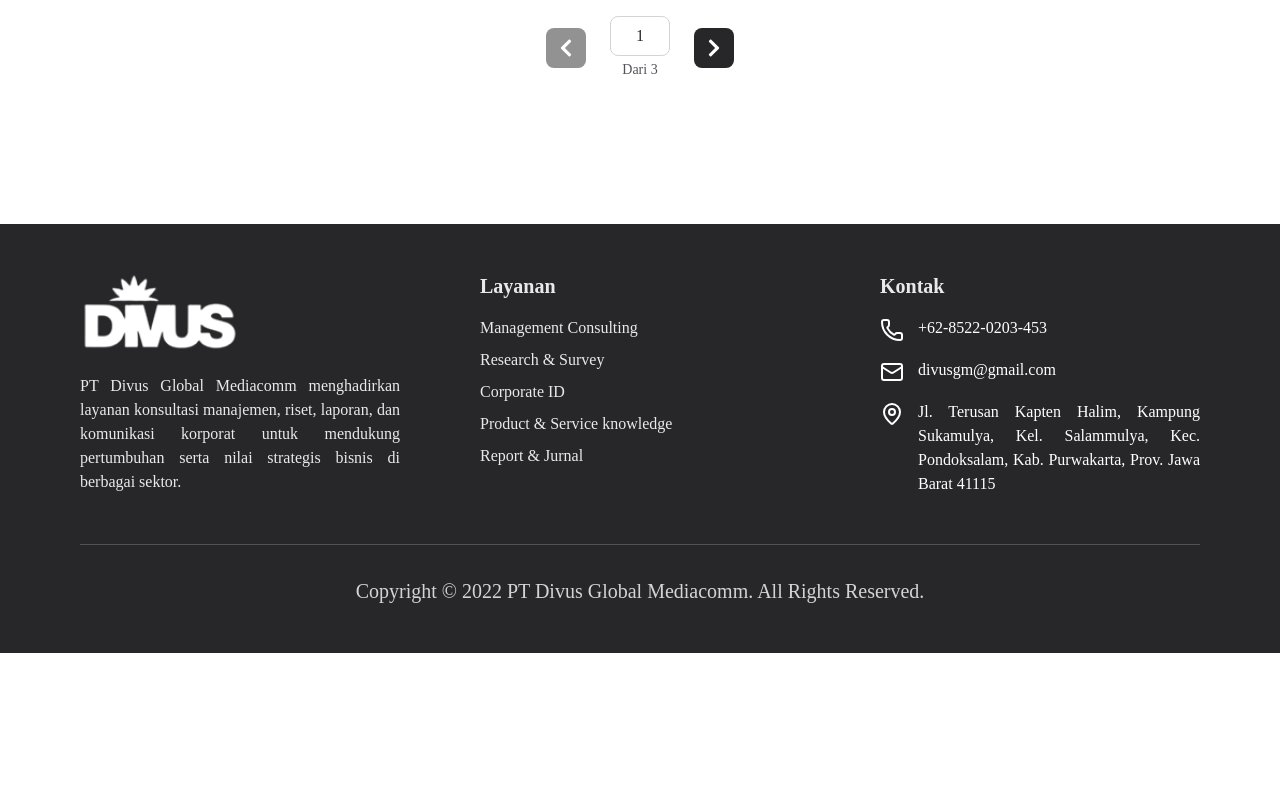
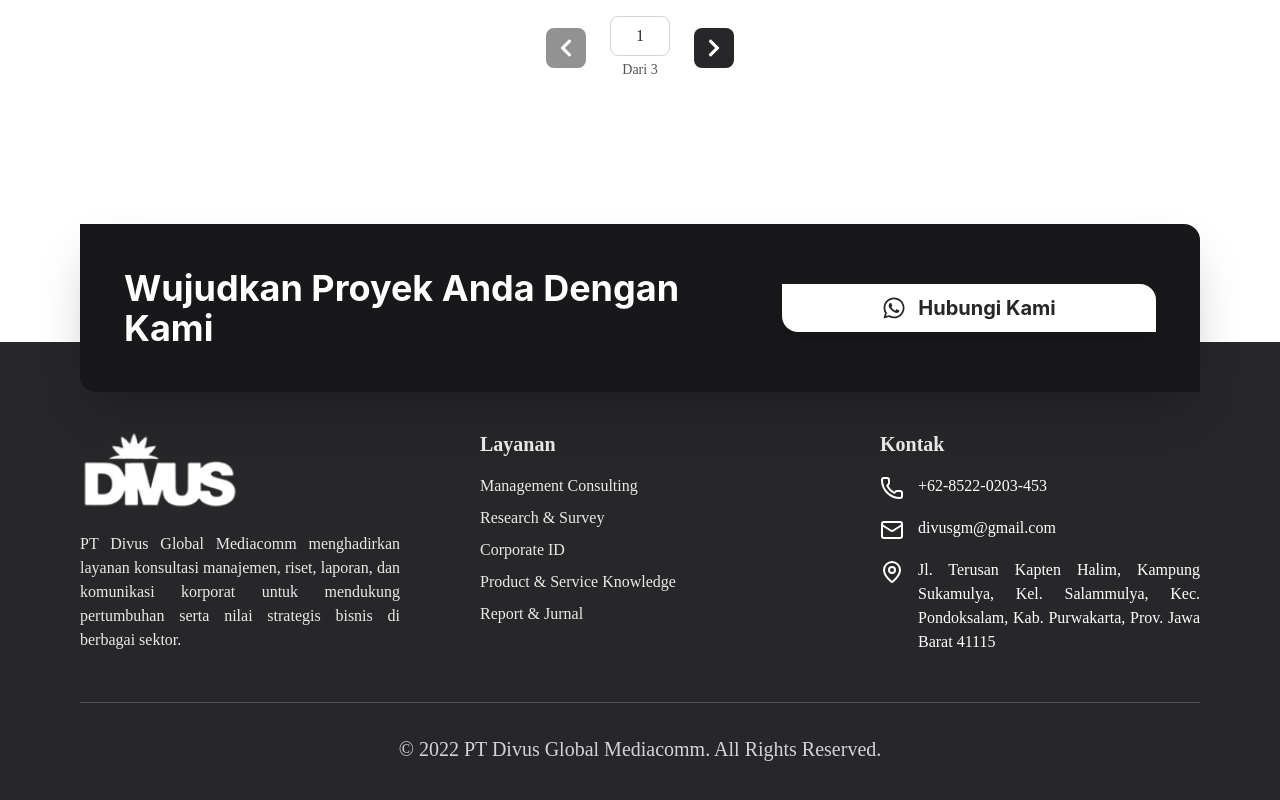
Before and after one commit to Rizkek/DavucCompro, a React (Create React App) app in the folder frontend/: page /proyek in a window 1280 px wide. Shown: the part 1472-2272 px from the top of the page. Before the commit the page ends 2125 px from the top, so only its background shows below. Built offline with nearby package versions, Linux system fonts and the light colour scheme.

Commit message:
update footer

```diff
--- a/frontend/src/App.jsx
+++ b/frontend/src/App.jsx
@@ -1,17 +1,18 @@
-import React from 'react';
-import { BrowserRouter as Router, Routes, Route } from 'react-router-dom';
-import Home from './pages/User/Home.jsx';
-import Navbar from './components/navbar.jsx';
-import Footer from './components/Footer.jsx';
-import ContactSection from './pages/User/Contact.jsx';
-import AboutMe from './pages/User/TentangKami.jsx';
-import HasilProject from './pages/User/Proyek.jsx';
-import Service from './pages/User/LayananProduk.jsx';
+import React from "react";
+import { BrowserRouter as Router, Routes, Route } from "react-router-dom";
+import Home from "./pages/User/Home.jsx";
+import Navbar from "./components/navbar.jsx";
+import Footer from "./components/Footer.jsx";
+import Footer2 from "./components/Footer2.jsx";
+import ContactSection from "./pages/User/Contact.jsx";
+import AboutMe from "./pages/User/TentangKami.jsx";
+import HasilProject from "./pages/User/Proyek.jsx";
+import Service from "./pages/User/LayananProduk.jsx";
 
 //admin
-import Login from './pages/Admin/LoginAdmin.jsx';
-import Register from './pages/Admin/RegisterAdmin.jsx';
-import DashboardAdmin from './pages/Admin/Dashboard.jsx';
+import Login from "./pages/Admin/LoginAdmin.jsx";
+import Register from "./pages/Admin/RegisterAdmin.jsx";
+import DashboardAdmin from "./pages/Admin/Dashboard.jsx";
 import LayananProduk from "./pages/Admin/LayananProduk.jsx";
 import Proyek from "./pages/Admin/Proyek.jsx";
 import Perusahaan from "./pages/Admin/Perusahaan.jsx";
@@ -37,19 +38,39 @@ function App() {
         <Route path="/login" element={<Login />} />
         <Route path="/register" element={<Register />} />
 
-         {/* Halaman admin (otomatis tampil Sidebar) */}
-        <Route path="/DashboardAdmin" element={<AdminLayout>
+        {/* Halaman admin (otomatis tampil Sidebar) */}
+        <Route
+          path="/DashboardAdmin"
+          element={
+            <AdminLayout>
               <DashboardAdmin />
-            </AdminLayout>} />
-        <Route path="/LayananProduk" element={<AdminLayout>
+            </AdminLayout>
+          }
+        />
+        <Route
+          path="/LayananProduk"
+          element={
+            <AdminLayout>
               <LayananProduk />
-            </AdminLayout>} />
-        <Route path="/ProyekAdmin" element={<AdminLayout>
+            </AdminLayout>
+          }
+        />
+        <Route
+          path="/ProyekAdmin"
+          element={
+            <AdminLayout>
               <Proyek />
-            </AdminLayout>} />
-        <Route path="/Perusahaan" element={<AdminLayout>
+            </AdminLayout>
+          }
+        />
+        <Route
+          path="/Perusahaan"
+          element={
+            <AdminLayout>
               <Perusahaan />
-            </AdminLayout>} />
+            </AdminLayout>
+          }
+        />
         <Route
           path="/"
           element={
@@ -63,40 +84,40 @@ function App() {
         <Route
           path="/contact"
           element={
-           <>
+            <>
               <Navbar />
               <ContactSection />
-              <Footer />
+              <Footer2 />
             </>
           }
         />
         <Route
           path="/tentang"
-          element= {
+          element={
             <>
               <Navbar />
               <AboutMe />
-              <Footer />
+              <Footer2 />
             </>
           }
         />
         <Route
           path="/proyek"
-          element= {
+          element={
             <>
               <Navbar />
               <HasilProject />
-              <Footer />
+              <Footer2 />
             </>
           }
         />
         <Route
           path="/layanan"
-          element= {
+          element={
             <>
               <Navbar />
               <Service />
-              <Footer />
+              <Footer2 />
             </>
           }
         />
--- a/frontend/src/components/Footer.jsx
+++ b/frontend/src/components/Footer.jsx
@@ -21,7 +21,7 @@ export default function Footer() {
     ];
 
     return (
-        <footer className="w-full bg-zinc-800 mt-20">
+        <footer className="w-full bg-zinc-800 ">
             <div className="max-w-[1440px] mx-auto px-6 md:px-20 py-12">
 
                 {/* Bagian Atas Footer (Konten, Layanan, Kontak) */}
--- /dev/null
+++ b/frontend/src/components/Footer2.jsx
@@ -0,0 +1,175 @@
+import React from "react";
+import { Link, useLocation } from "react-router-dom";
+import { MapPin, Phone, Mail } from "lucide-react";
+import { FaDownload, FaWhatsapp } from "react-icons/fa";
+import Logo from "../assets/Logo.png";
+
+export default function Footer2() {
+  const location = useLocation();
+
+  // Layanan
+  const services = ["Management Consulting", "Research & Survey", "Corporate ID", "Product & Service Knowledge", "Report & Jurnal"];
+
+  // Kontak
+  const contacts = [
+    { icon: Phone, text: "+62-8522-0203-453" },
+    { icon: Mail, text: "divusgm@gmail.com" },
+    {
+      icon: MapPin,
+      text: "Jl. Terusan Kapten Halim, Kampung Sukamulya, Kel. Salammulya, Kec. Pondoksalam, Kab. Purwakarta, Prov. Jawa Barat 41115",
+    },
+  ];
+
+  const dataFooter = [
+    {
+      text: "Layanan",
+      link: "/layanan",
+    },
+    {
+      text: "Proyek",
+      link: "/proyek",
+    },
+    {
+      text: "Tentang Kami",
+      link: "/tentang",
+    },
+    {
+      text: "Kontak",
+      link: "/contact",
+    },
+  ];
+
+  // Konfigurasi dinamis berdasarkan URL
+  const getFooterConfig = () => {
+    const path = location.pathname;
+
+    if (path === "/layanan") {
+      return {
+        title: "Tertarik dengan layanan kami?",
+        buttonText: "Hubungi Kami",
+        buttonIcon: FaWhatsapp,
+        buttonLink: "https://wa.me/6285220203453?text=Halo,%20saya%20tertarik%20dengan%20layanan%20PT%20Divus%20Global%20Mediacomm",
+        isDownload: false
+      };
+    } else if (path === "/proyek") {
+      return {
+        title: "Wujudkan proyek Anda dengan Kami",
+        buttonText: "Hubungi Kami",
+        buttonIcon: FaWhatsapp,
+        buttonLink: "https://wa.me/6285220203453?text=Halo,%20saya%20ingin%20berdiskusi%20tentang%20proyek%20dengan%20PT%20Divus%20Global%20Mediacomm",
+        isDownload: false
+      };
+    } else if (path === "/tentang") {
+      return {
+        title: "Company Profile",
+        buttonText: "Download",
+        buttonIcon: FaDownload,
+        buttonLink: "#", // Ganti dengan link PDF Anda
+        isDownload: true
+      };
+    }
+
+    // Default (untuk halaman lain)
+    return {
+      title: "Company Profile",
+      buttonText: "Download",
+      buttonIcon: FaDownload,
+      buttonLink: "#",
+      isDownload: true
+    };
+  };
+
+  const footerConfig = getFooterConfig();
+  const ButtonIcon = footerConfig.buttonIcon;
+
+  return (
+    <>
+      {/* SECTION: Company Profile / CTA */}
+      <section className="max-w-[1440px] mx-auto px-6 md:px-20 py-20 mb-[-130px]" style={{ zIndex: 100, position: "relative" }}>
+        <div className="w-full bg-zinc-900 rounded-tr-2xl rounded-bl-2xl p-8 md:p-11 shadow-2xl">
+          <div className="flex flex-col md:flex-row justify-between items-center gap-6">
+            <h2 className="text-white text-2xl md:text-4xl font-bold capitalize text-center md:text-left">
+              {footerConfig.title}
+            </h2>
+            <a
+              href={footerConfig.buttonLink}
+              target="_blank"
+              rel="noopener noreferrer"
+              className="w-full md:w-96 px-5 py-2.5 bg-white rounded-tr-2xl rounded-bl-2xl inline-flex justify-center items-center gap-3 shadow-lg hover:bg-gray-100 transition-colors"
+            >
+              <ButtonIcon className="w-6 h-6 text-zinc-800" />
+              <span className="text-zinc-800 text-xl font-bold capitalize">
+                {footerConfig.buttonText}
+              </span>
+            </a>
+          </div>
+        </div>
+      </section>
+
+      {/* FOOTER */}
+      <footer className="w-full bg-zinc-800 pt-10">
+        <div className="max-w-[1440px] mx-auto px-6 md:px-20 py-12">
+          {/* Bagian Atas Footer */}
+          <div className="grid grid-cols-1 md:grid-cols-3 gap-10 md:gap-20 pb-12 border-b border-white/20">
+            {/* Kolom 1: Logo & Deskripsi */}
+            <div className="flex flex-col gap-4">
+              <img
+                className="w-40 h-auto filter brightness-0 invert"
+                src={Logo}
+                alt="PT Divus Logo"
+                onError={(e) => {
+                  e.target.onerror = null;
+                  e.target.src = "https://placehold.co/154x80/000/fff?text=LOGO";
+                }}
+              />
+              <p className="text-white/90 text-base font-light font-['Poppins'] leading-6 text-justify">
+                PT Divus Global Mediacomm menghadirkan layanan konsultasi manajemen, riset, laporan, dan komunikasi korporat untuk mendukung pertumbuhan serta nilai strategis bisnis di berbagai sektor.
+              </p>
+            </div>
+
+            {/* Kolom 2: Layanan */}
+            <div>
+              <h4 className="text-white/90 text-xl font-bold font-['Poppins'] capitalize leading-7 mb-4">Layanan</h4>
+              <div className="flex flex-col space-y-2">
+                {services.map((service) => (
+                  <Link
+                    key={service}
+                    to={`/${service.toLowerCase().replace(/\s/g, "-")}`}
+                    className="text-white/90 text-base font-normal font-['Poppins'] leading-6 hover:text-lime-500 transition-colors"
+                  >
+                    {service}
+                  </Link>
+                ))}
+              </div>
+            </div>
+
+            {/* Kolom 3: Kontak */}
+            <div>
+              <h4 className="text-white/90 text-xl font-bold font-['Poppins'] capitalize leading-7 mb-4">Kontak</h4>
+              <div className="flex flex-col space-y-4">
+                {contacts.map((contact, index) => (
+                  <ContactItem key={index} icon={contact.icon} text={contact.text} />
+                ))}
+              </div>
+            </div>
+          </div>
+
+          {/* Bagian Bawah Footer */}
+          <div className="pt-8 text-center">
+            <p className="text-zinc-300 text-base md:text-xl font-normal font-['Poppins'] capitalize leading-7">
+              © 2022 PT Divus Global Mediacomm. All rights reserved.
+            </p>
+          </div>
+        </div>
+      </footer>
+    </>
+  );
+}
+
+// Sub-komponen untuk item kontak
+const ContactItem = ({ icon: Icon, text }) => (
+  <div className="flex justify-start items-start gap-3.5">
+    <Icon size={24} className="text-white mt-0.5 min-w-[24px]" />
+    <div className="text-justify text-white text-base font-normal font-['Poppins'] leading-6 flex-1">{text}</div>
+  </div>
+);
--- a/frontend/src/pages/User/Home.jsx
+++ b/frontend/src/pages/User/Home.jsx
@@ -188,9 +188,7 @@ export default function Home() {
                                 key={i}
                                 src={ImgClnt}
                                 alt="Client Logo"
-                                className="h-32 w-32 opacity-70 hover:opacity-100 transition-transform duration-300 hover:scale-110"
-                                style={{transform : 'rotate(0deg)'}}
-                                />
+                                className="h-32 w-32 opacity-80 hover:opacity-100 saturate-0 transform hover:scale-110  hover:saturate-100 transition-all duration-500 ease-in-out"                                />
                             ))}
                         </motion.div>
                     </div>
```
Also changed, not shown: frontend/src/pages/User/TentangKami.jsx (+0 -18 lines).
